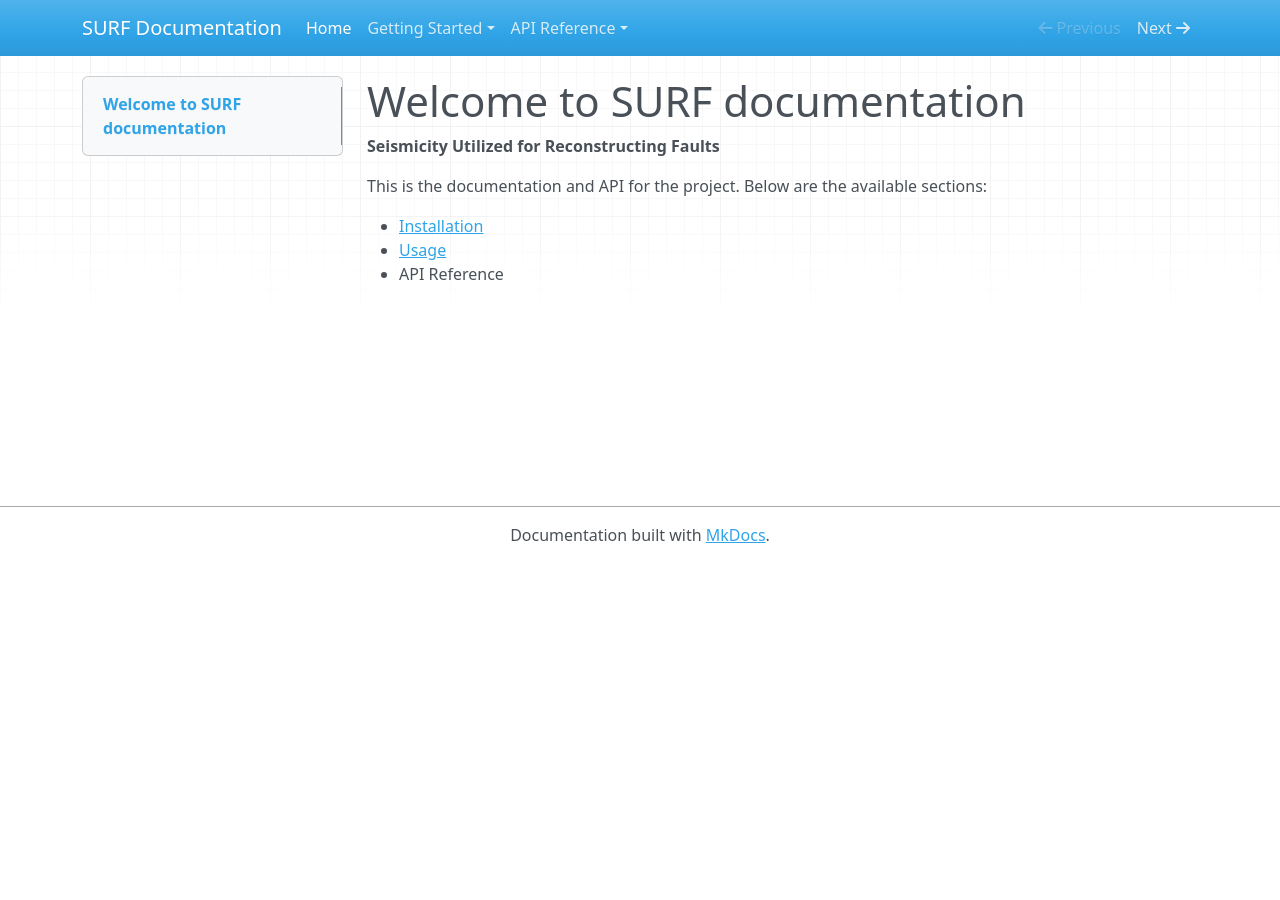
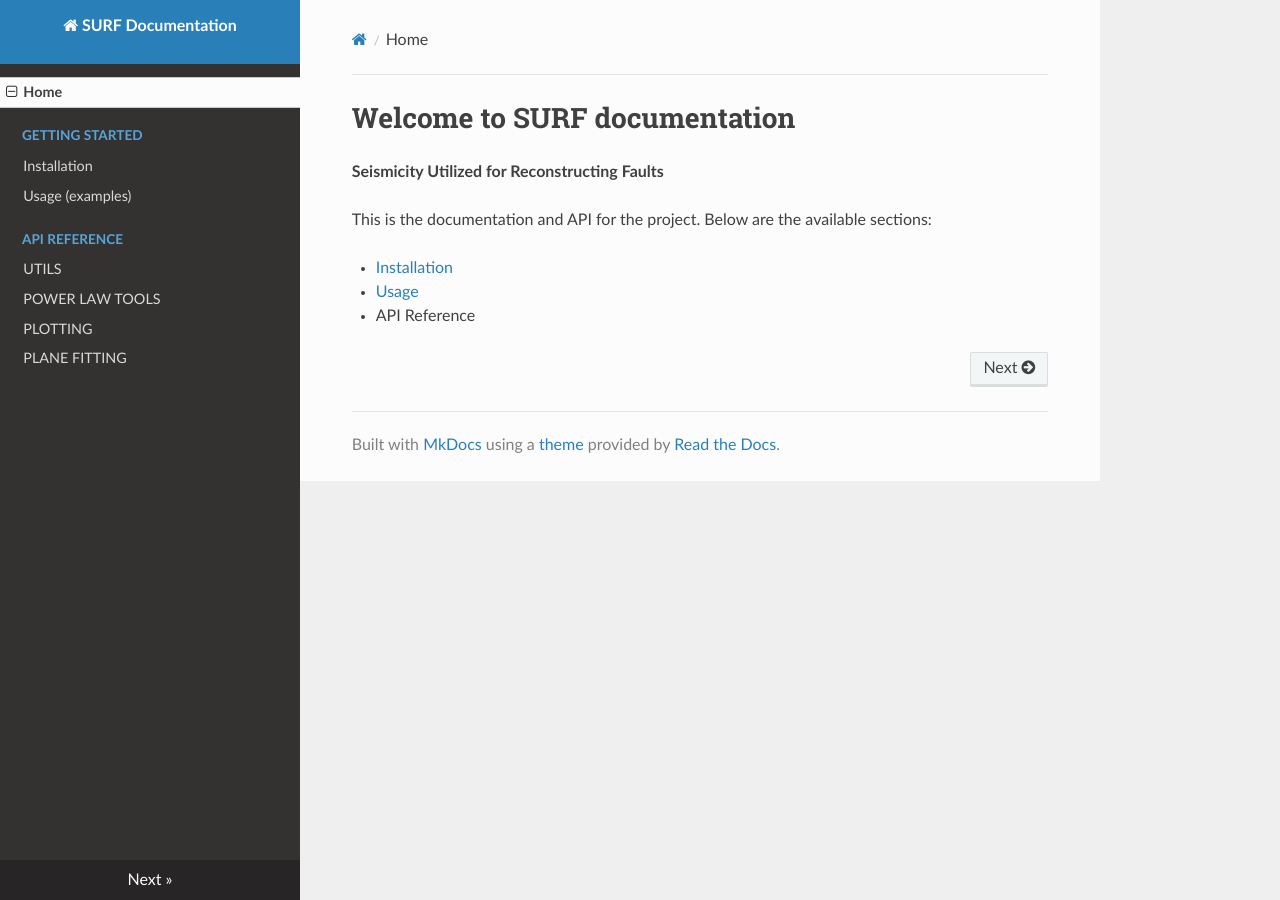
Before and after one commit to travisalongi/surf_doc, an MkDocs documentation site: the page built from docs/index.md, in a window 1280 px wide. Built offline with MkDocs 1.6.1, drawn with Linux system fonts in a browser that asks for light colours; nearby versions of some CDN libraries; some of the changed lines change nothing that is shown.

Commit message:
What the hell is going on?

```diff
--- a/mkdocs.yml
+++ b/mkdocs.yml
@@ -1,4 +1,7 @@
 site_name: SURF Documentation
+theme: readthedocs
+plugins:
+  - mkdocstrings:
 nav:
   - Home: index.md
   - Getting Started:
@@ -9,6 +12,3 @@ nav:
     - POWER LAW TOOLS: api/power_law_tools.md
     - PLOTTING: api/plotting.md
     - PLANE FITTING: api/ransac3d.md
-
-plugins:
-  - mkdocstrings
```
